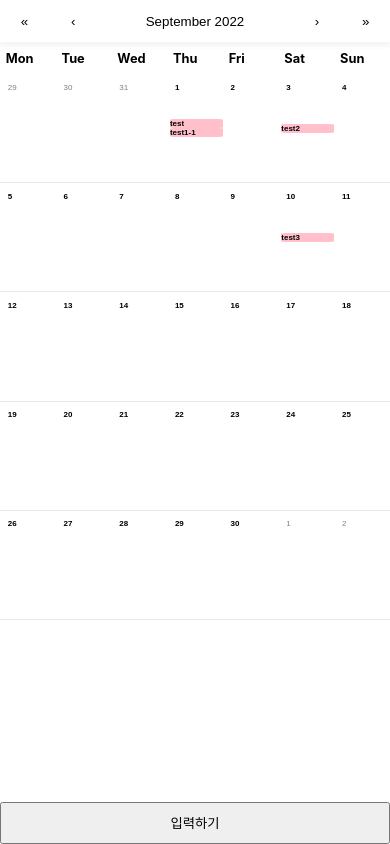
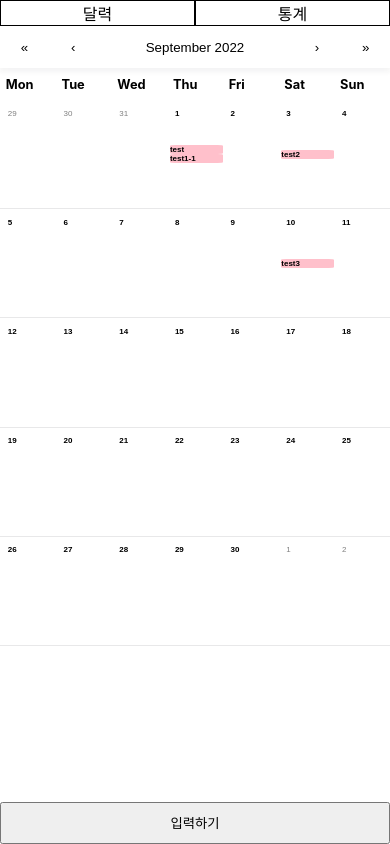
Before and after one commit to EunbinShin/money-calendar, a React (Create React App) app: page / in a window 390 px wide. Built offline with nearby package versions, Linux system fonts and the light colour scheme.

Commit message:
기본틀 완성

```diff
--- a/src/App.js
+++ b/src/App.js
@@ -1,12 +1,35 @@
+import React, {useContext} from 'react';
+import myContext from './store/my-context-api'
+
 import './App.css';
+
 import MainCalendar from './components/calendar/MainCalendar';
+import Chart from './components/chart/Chart';
 import MoneyInput from './components/dataform/MoneyInput';
+import NavigationBar from './components/navigation/NavigationBar';
 
 function App() {
+  const context = useContext(myContext)
+
+  const mainPage = () => {
+    if(context.page_index == 0){
+      return (
+        <>
+          <MainCalendar></MainCalendar>
+          <MoneyInput></MoneyInput>
+        </>)
+    }else if(context.page_index == 1){
+      return (<Chart></Chart>)
+    }
+  }
+
+
   return (
     <>
-      <MainCalendar></MainCalendar>
-      <MoneyInput></MoneyInput>
+      <NavigationBar></NavigationBar>
+      {
+        mainPage()
+      }
     </>
   );
 }
--- a/src/components/calendar/MainCalendar.css
+++ b/src/components/calendar/MainCalendar.css
@@ -1,19 +1,65 @@
-/* PC */
-.react-calendar__navigation__label {
-    color: black;
+/* PC
+*{
+    margin: 0;
+    padding: 0;
 }
-.react-calendar__month-view__weekdays{
-    color: black;
+.react-calendar{
+    width: 600px;
+    height: 700px;
+    margin-left: auto;
+    margin-right: auto;
+    border: 1px solid black;
+}
+.react-calendar__navigation{
+    display: grid;
+    grid-template-columns: 1fr 1fr 4fr 1fr 1fr;
+    box-shadow: rgba(33, 35, 38, 0.05) 0px 3px 5px 1px;
+}
+.react-calendar__navigation button{
+    border: 0;
+    outline: 0;
+    background-color: white;
 }
 
+.react-calendar__month-view__weekdays{
+    text-align: left;
+    font-size: 0.8em;
+    font-weight: bolder;
+}
+.react-calendar__month-view__weekdays abbr{
+    text-decoration: none;
+}
+
+.react-calendar__month-view__days__day{
+    position: relative;
+    width: auto;
+    height: 100px;
+    border: 0;
+    border-bottom: 1px solid rgba(33, 35, 38, 0.1);
+    outline: 0;
+    background-color: white;
+    text-align: left;
+    font-size: 0.5em;
+    font-weight: bold;
+}
+.react-calendar__month-view__days__day--neighboringMonth{
+    color: gray;
+    font-weight: normal;
+}
+.react-calendar__month-view__days__day abbr{
+    position: absolute;
+    top: 0px;
+}
+
+.mylog{
+    background-color: pink;
+    border-radius: 10%;
+    margin-left: 5%;
+}
+*/
 
 /* Mobile */
 @media (max-width: 639px) {
-    *{
-        margin: 0;
-        padding: 0;
-    }
-
     .react-calendar__navigation{
         display: grid;
         grid-template-columns: 1fr 1fr 4fr 1fr 1fr;
--- a/src/components/chart/Chart.js
+++ b/src/components/chart/Chart.js
@@ -32,13 +32,13 @@ const Chart = () => {
     for(let data of context.myUsedLog){
         const month = moment(data.date).month()
         console.log(data)
-        if(data.emotion == 1){
+        if(data.emotion === 1){
             monthly_data[month].emotion1 += parseInt(data.money)
-        }else if(data.emotion == 2){
+        }else if(data.emotion === 2){
             monthly_data[month].emotion2 += parseInt(data.money)
-        }else if(data.emotion == 3){
+        }else if(data.emotion === 3){
             monthly_data[month].emotion3 += parseInt(data.money)
-        }else if(data.emotion == 4){
+        }else if(data.emotion === 4){
             monthly_data[month].emotion4 += parseInt(data.money)
         }
     }
--- /dev/null
+++ b/src/components/navigation/NavigationBar.css
@@ -0,0 +1,19 @@
+/* Mobile */
+@media (max-width: 639px) {
+    .navigation__bar ul{
+        display: flex;
+        justify-content: center;
+        align-items: center;
+        -webkit-user-select:none;
+        -moz-user-select:none;
+        -ms-user-select:none;
+        user-select:none
+    }
+    .navigation__bar li {
+        list-style: none;
+        display: inline-block;
+        border: 1px solid black;
+        text-align: center;
+        flex: 1;
+    }
+}
--- /dev/null
+++ b/src/components/navigation/NavigationBar.js
@@ -0,0 +1,17 @@
+import React, {useContext} from 'react';
+import myContext from '../../store/my-context-api'
+import './NavigationBar.css'
+
+const NavigationBar = () => {
+    const context = useContext(myContext)
+    return (
+        <nav className='navigation__bar'>
+            <ul>
+                <li onClick={()=>{context.setPageIndex(0)}} className='navigation__main'>달력</li>
+                <li onClick={()=>{context.setPageIndex(1)}} className='navigation__main'>통계</li>
+            </ul>
+        </nav>
+    );
+};
+
+export default NavigationBar;
--- a/src/store/my-context-api.js
+++ b/src/store/my-context-api.js
@@ -4,9 +4,11 @@ const myContext = React.createContext({
     onAddAccount: ()=>{},
     onChangeInput: ()=>{},
     popUpTrigger: ()=>{},
+    setPageIndex: ()=>{},
     myUsedLog: [],
     inputState: {},
-    isPopUp: false
+    isPopUp: false,
+    page_index: 0
 })
 
 export const MyContextProvider = (props)=>{
@@ -32,6 +34,7 @@ export const MyContextProvider = (props)=>{
         emotion: 4
     }])
     const [isPopUp, setIsPopUp] = useState(false)
+    const [page_index, setPageIndex] = useState(0)
     const inputReducer = (state, action) => {
         if(action.type === 'USER_INPUT'){
             return {
@@ -73,7 +76,12 @@ export const MyContextProvider = (props)=>{
             return [...prevData, account]
         })
         dispatchUserInputState({type: 'USER_RESET'})
-        console.log(myUsedLog)
+        //console.log(myUsedLog)
+    }
+
+    const pageIndexHanlder = (index) => {
+        setPageIndex(index)
+        console.log(index)
     }
 
     return (
@@ -82,9 +90,11 @@ export const MyContextProvider = (props)=>{
                 onAddAccount: addAccountHander,
                 popUpTrigger: setPopUpHandelr,
                 onChangeInput: inputChangeHandler,
+                setPageIndex: pageIndexHanlder,
                 myUsedLog: myUsedLog,
                 inputState: userInputState,
-                isPopUp: isPopUp
+                isPopUp: isPopUp,
+                page_index: page_index
             }}>
             {props.children}
         </myContext.Provider>
```
